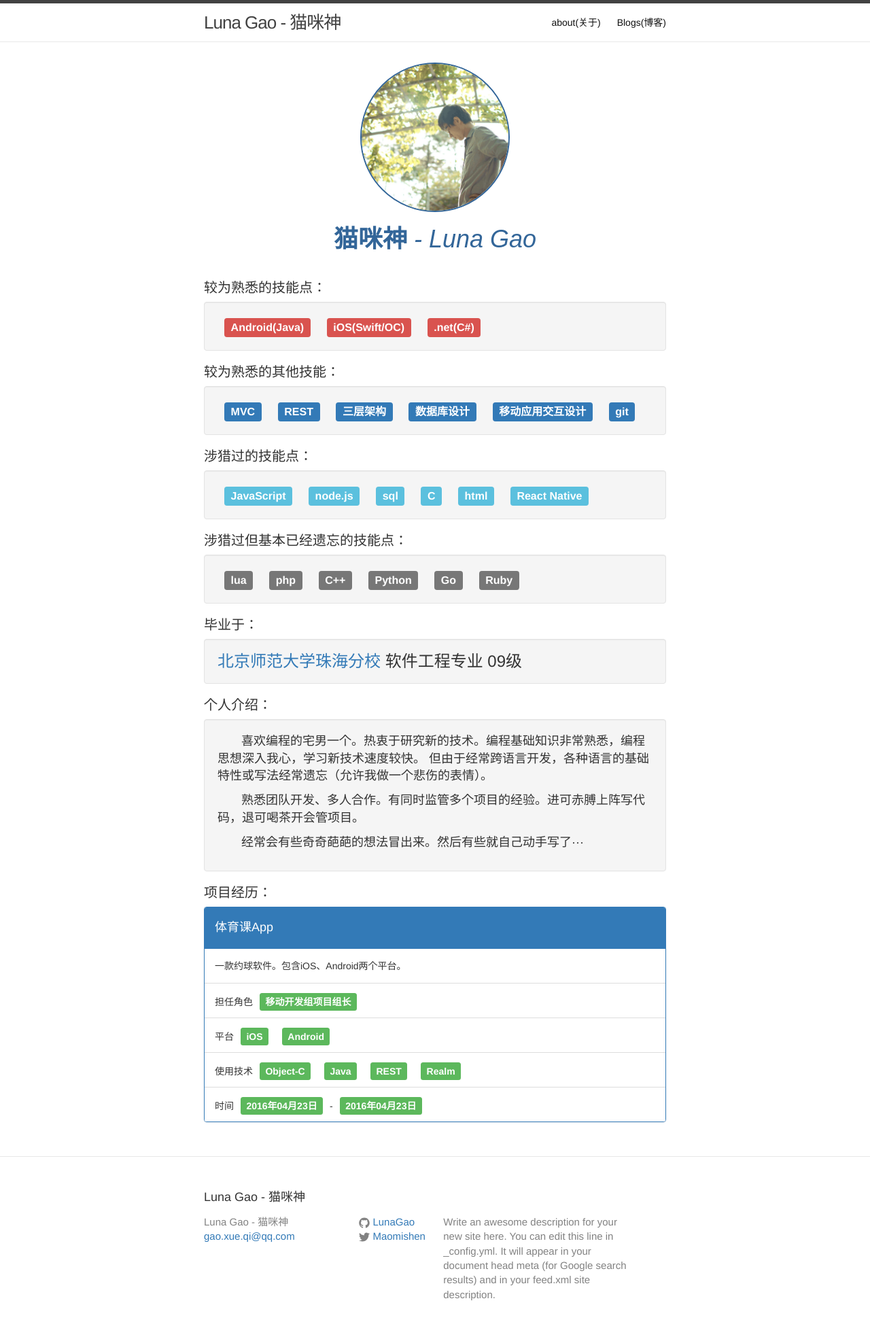
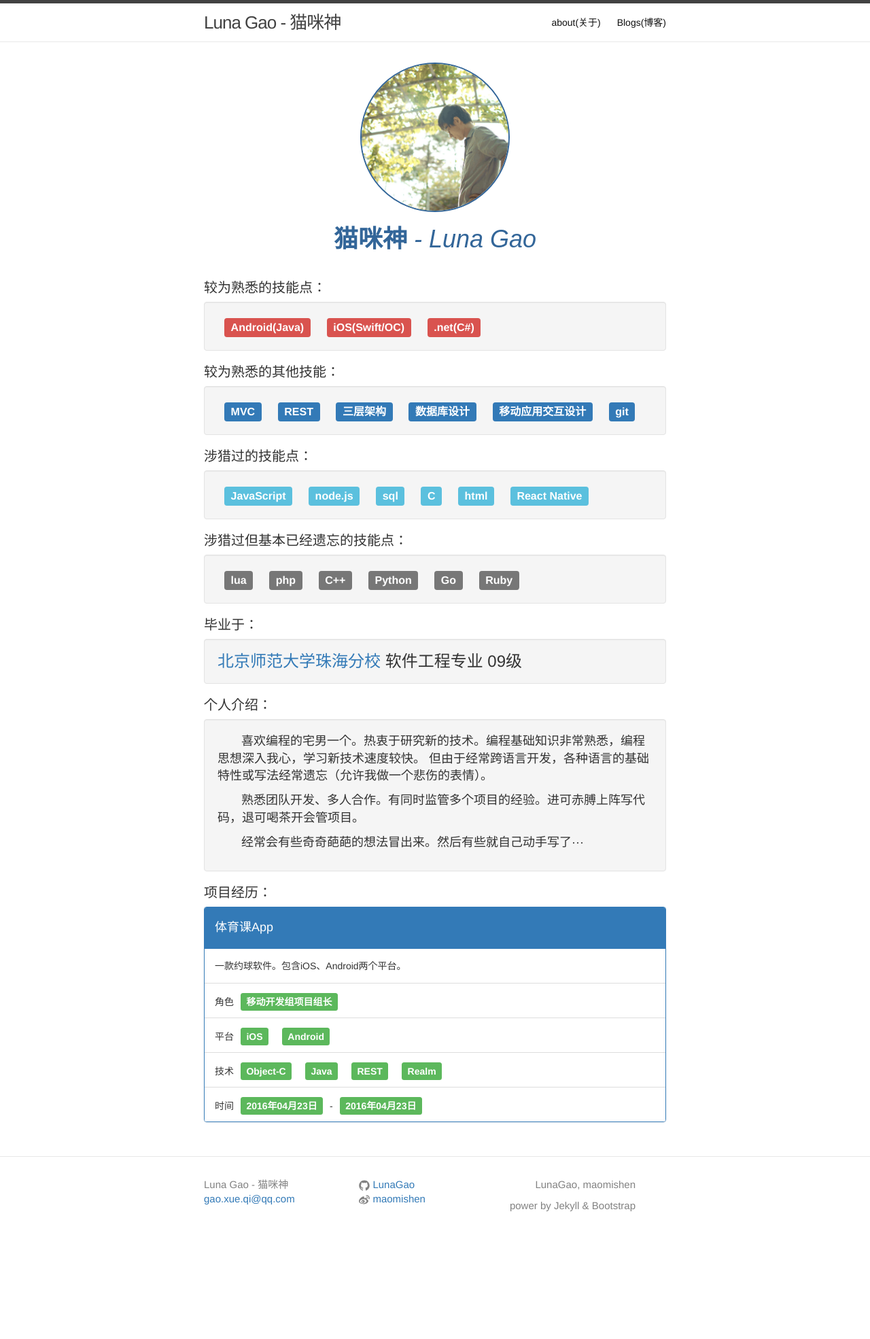
Before and after one commit to LunaGao/LunaGao.github.io, a Jekyll site: the page built from index.html, in a window 1280 px wide. Shown: the whole page at 68% size. Built offline with Jekyll 4.4.1, drawn with Linux system fonts in a browser that asks for light colours; after the commit the page ends 1840 px from its top, so only the background shows below that.

Commit message:
进行了简单的页面修改

```diff
--- a/_config.yml
+++ b/_config.yml
@@ -8,13 +8,12 @@
 # Site settings
 title: Luna Gao - 猫咪神
 email: gao.xue.qi@qq.com
-description: > # aaas means to ignore newlines until "baseurl:"
-  Write an awesome description for your new site here. You can edit this
-  line in _config.yml. It will appear in your document head meta (for
-  Google search results) and in your feed.xml site description.
+power_by: power by Jekyll & Bootstrap
+description: >
+  LunaGao, maomishen
 baseurl: "" # the subpath of your site, e.g. /blog
 url: "http://lunagao.github.io" # the base hostname & protocol for your site
-twitter_username: Maomishen
+weibo_username: maomishen
 github_username:  LunaGao
 
 # Build settings
--- a/_includes/footer.html
+++ b/_includes/footer.html
@@ -1,8 +1,6 @@
 <footer class="site-footer">
 
   <div class="wrapper">
-
-    <h2 class="footer-heading">{{ site.title }}</h2>
 
     <div class="footer-col-wrapper">
       <div class="footer-col footer-col-1">
@@ -20,9 +18,9 @@
           </li>
           {% endif %}
 
-          {% if site.twitter_username %}
+          {% if site.weibo_username %}
           <li>
-            {% include icon-twitter.html username=site.twitter_username %}
+            {% include icon-weibo.html username=site.weibo_username %}
           </li>
           {% endif %}
         </ul>
@@ -30,6 +28,7 @@
 
       <div class="footer-col footer-col-3">
         <p>{{ site.description }}</p>
+        <p>{{ site.power_by }}</p>
       </div>
     </div>
 
--- a/_includes/icon-twitter.html
+++ /dev/null
@@ -1 +0,0 @@
-<a href="https://twitter.com/{{ include.username }}"><span class="icon icon--twitter">{% include icon-twitter.svg %}</span><span class="username">{{ include.username }}</span></a>
--- /dev/null
+++ b/_includes/icon-weibo.html
@@ -0,0 +1 @@
+<a href="http://weibo.com/{{ include.username }}"><span class="icon">{% include icon-weibo.svg %}</span><span class="username">{{ include.username }}</span></a>
--- a/_sass/_layout.scss
+++ b/_sass/_layout.scss
@@ -141,6 +141,10 @@
     width:         calc(45% - (#{$spacing-unit} / 2));
 }
 
+.footer-col-3 p {
+    text-align:right;
+}
+
 @include media-query($on-laptop) {
     .footer-col-1,
     .footer-col-2 {
--- a/index.html
+++ b/index.html
@@ -65,9 +65,9 @@ layout: default
     </div>
     <!-- List group -->
     <ul class="list-group">
-      <li class="list-group-item">担任角色<span class="label label-success">移动开发组项目组长</span></li>
+      <li class="list-group-item">角色<span class="label label-success">移动开发组项目组长</span></li>
       <li class="list-group-item">平台<span class="label label-success">iOS</span><span class="label label-success">Android</span></li>
-      <li class="list-group-item">使用技术<span class="label label-success">Object-C</span><span class="label label-success">Java</span><span class="label label-success">REST</span><span class="label label-success">Realm</span></li>
+      <li class="list-group-item">技术<span class="label label-success">Object-C</span><span class="label label-success">Java</span><span class="label label-success">REST</span><span class="label label-success">Realm</span></li>
       <li class="list-group-item">时间<span class="label label-success">2016年04月23日</span>-<span class="label label-success">2016年04月23日</span></li>
     </ul>
   </div>
```
Also changed, not shown: _includes/icon-twitter.svg (deleted), _includes/icon-weibo.svg (added), image/avatar.jpg (deleted).
